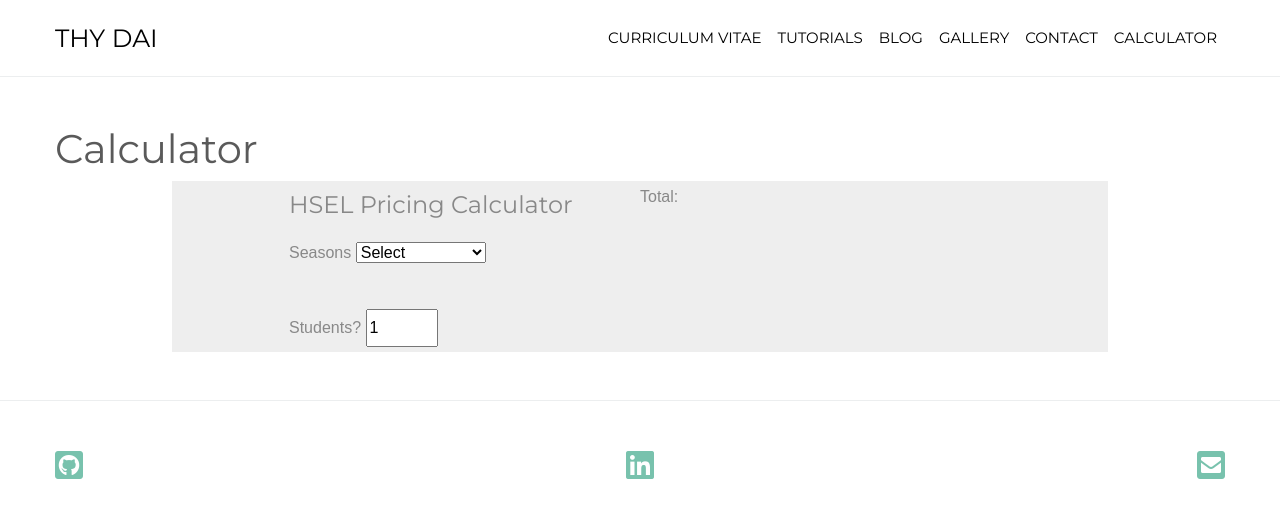
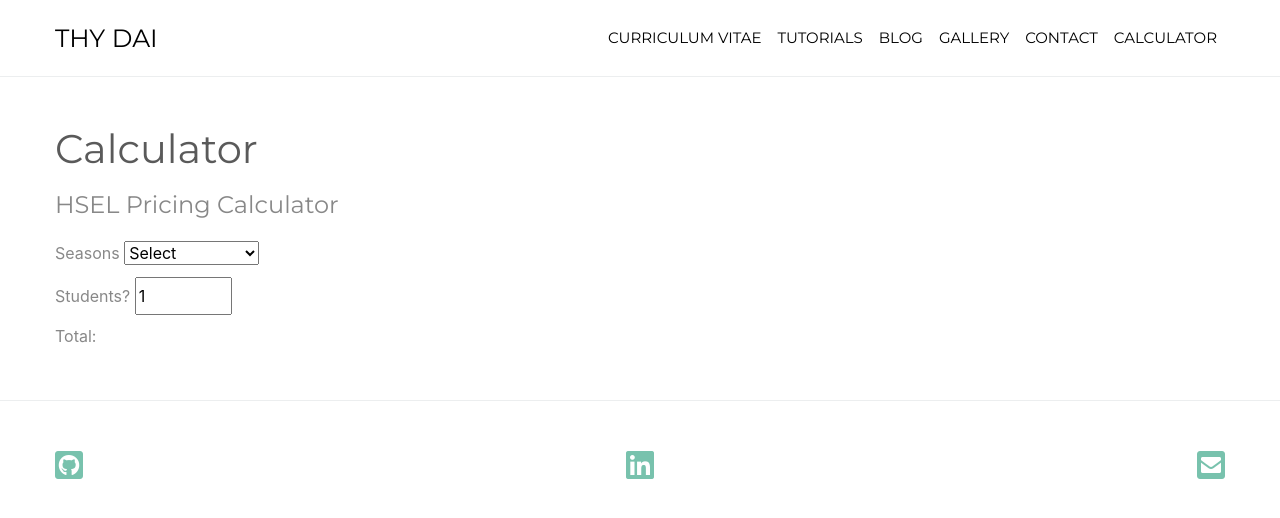
Before and after one commit to ThyRex3/thyrex3.github.io, a Jekyll site: the page built from _pages/calculator.html, in a window 1280 px wide. Shown: the top 518 px of the page. Built offline with Jekyll 4.4.1, drawn with Linux system fonts in a browser that asks for light colours; nearby versions of some CDN libraries.

Commit message:
Bare bones

```diff
--- a/_pages/calculator.html
+++ b/_pages/calculator.html
@@ -4,12 +4,10 @@ permalink: /calculator.html
 title: Calculator
 custom_css: calc
 ---
-
-
-<div id="wrap">
+<div>
   <form action="" id="hselPricingForm" onsubmit="return false;">
     <fieldset>
-           <div class="form-left">
+      <div>
         <legend>HSEL Pricing Calculator</legend>
         <label >Seasons</label>
         <select id="seasons" name='seasons' onchange="calculateTotal()">
@@ -21,45 +19,18 @@ custom_css: calc
             <option value="Fall and Winter">Fall and Winter</option>
         </select>
         <br>
-                 <br>
-                  <label for='students' class="inlinelabel">Students?</label>
+      <label for='students'>Students?</label>
       <input id="students" type="number" value="1" min="0" max="120" onchange="calculateTotal()">
       </div>
-          <div class="form-right">
+      <div>
           Total: <span id="totalCost"></span>
       </div>
     </fieldset>
   </form>
-</div><!--End of wrap-->
+</div>
 
 
 <script>
-/*
-ref: www.javascript-coder.com/javascript-form/javascript-calculator-script.phtml
-inspired by: https://www.swfwmd.state.fl.us/conservation/thepowerof10/
-*/
-var seasons = [];
-function getStudents() {
-
-    var students = 0;
-    var theForm = document.forms["hselPricingForm"];
-
-    students = document.getElementById("students").value;
-
-    return students;
-}
-
-function getSeasons() {
-
-  var seasons = 0;
-  var theForm = document.forms["hselPricingForm"];
-  var selectedSeasons = theForm.elements["seasons"];
-
-  seasons = selectedSeasons.options[selectedSeasons.selectedIndex].value;
-  console.log(seasons);
-  return seasons;
-}
-
 var prices = [
   {
     passName: 'Fall',
```
Also changed, not shown: other parts of _pages/calculator.html (+17 -0 lines). Lines whose indentation alone changed are shown as unchanged.
